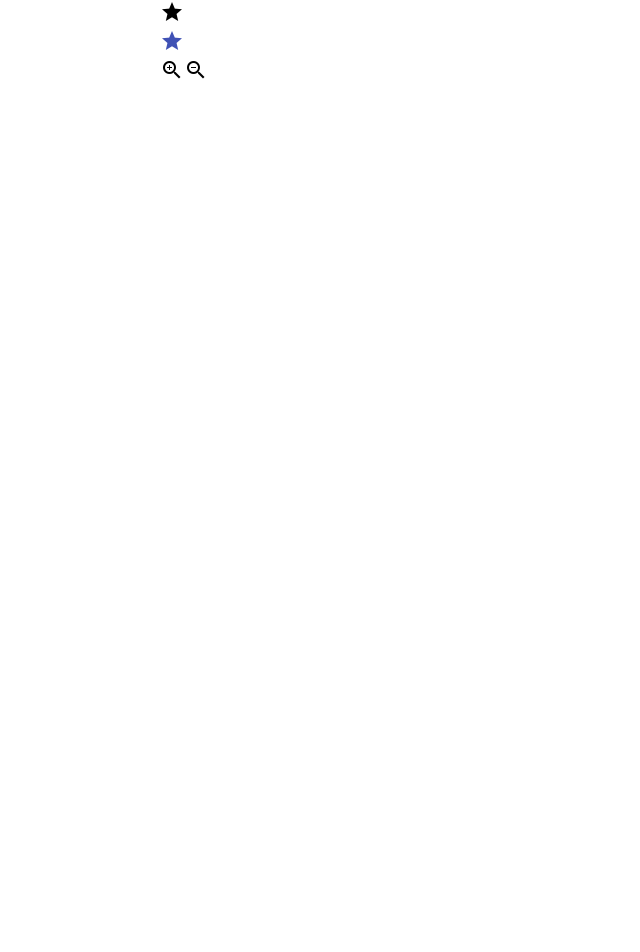
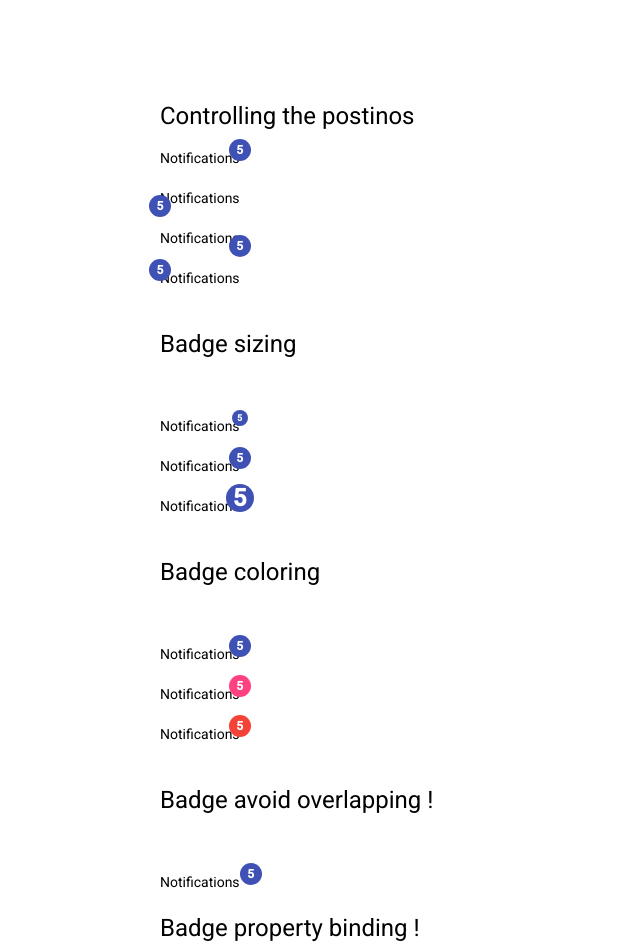
Before and after one commit to spankbang/AngularMaterial, an Angular app: page / in a window 1280 px wide. Shown: the top 952 px of the page, without its empty margins (0-640 px from the left). Before the commit the page ends 800 px from the top, so only its background shows below. Built offline with nearby package versions, Linux system fonts and the light colour scheme.

Commit message:
added badges

```diff
--- a/src/app/app.component.html
+++ b/src/app/app.component.html
@@ -1,26 +1,154 @@
-<!-- import { MatIconModule } from '@angular/material/icon' -->
+<div class="container">
+
+  <h1>Controlling the postinos </h1>
+
+  <span
+      matBadge="5"
+  >
+    Notifications
+  </span>
+
+  <br> <br>
+
+  <!--  Controlling the postinos ! -->
+    <span
+      matBadge="5"
+      matBadgePosition="below before"
+  >
+    Notifications
+  </span>
 
 
-<div class="container">
-  <mat-icon>
-    grade
-  </mat-icon>
+  <br> <br>
+
+  <span
+      matBadge="5"
+      matBadgePosition="below after"
+  >
+    Notifications
+  </span>
+
+  <br> <br>
+
+  <span
+      matBadge="5"
+      matBadgePosition="above before"
+  >
+    Notifications
+  </span>
+
+  <!--  Controlling the postinos above ! -->
 
 
-  <br>
-  <!-- add the color ! -->
-  <mat-icon
-    color="primary"
-  >
-    grade
-  </mat-icon>
+
+  <br> <br> <br>
 
 
-  <br>
-  <mat-icon>
-    zoom_in
-  </mat-icon>
-  <mat-icon>
-    zoom_out
-  </mat-icon>
+
+  <!-- Badge sizing ! -->
+  <h1>Badge sizing</h1>
+  <br> <br>
+
+  <span
+      matBadge="5"
+      matBadgeSize="small"
+  >
+    Notifications
+  </span>
+  <br> <br>
+
+  <span
+      matBadge="5"
+      matBadgeSize="medium"
+  >
+    Notifications
+  </span>
+
+  <br> <br>
+
+  <span matBadge="5" matBadgeSize="large">
+    Notifications
+  </span>
+
+
+
+  <br> <br> <br>
+
+
+
+  <!-- Badge coloring ! -->
+  <h1>Badge coloring</h1>
+  <br> <br>
+
+  <span
+      matBadge="5"
+      matBadgeColor="primary"
+  >
+    Notifications
+  </span>
+
+  <br> <br>
+
+  <span
+      matBadge="5"
+      matBadgeColor="accent"
+  >
+    Notifications
+  </span>
+
+  <br> <br>
+
+  <span
+      matBadge="5"
+      matBadgeColor="warn"
+  >
+    Notifications
+  </span>
+
+
+
+
+  <br> <br> <br>
+
+
+
+  <!-- Badge coloring ! -->
+  <h1>Badge avoid overlapping !</h1>
+  <br> <br>
+  <span
+      matBadge="5"
+      matBadgeOverlap="false"
+  >
+    Notifications
+  </span>
+
+
+  <br> <br>
+
+
+
+  <!-- Badge coloring ! -->
+  <h1>Badge property binding !</h1>
+  <br> <br>
+  <span
+      [matBadge]="notifications"
+
+  >
+    Notifications
+  </span>
+  <br> <br> <br>
+
+
+
+  <!-- Badge coloring ! -->
+  <h1>Badge conditional rendering !</h1>
+  <br> <br>
+  <span
+      [matBadge]="notifications"
+      [matBadgeHidden]="notifications === '0'"
+  >
+    Notifications
+  </span>
+  <br> <br> <br>
+
 </div>
--- a/src/app/app.component.scss
+++ b/src/app/app.component.scss
@@ -1,4 +1,4 @@
 .container {
     width: 75%;
-    margin: auto;
+    margin: 100px auto;
 }
--- a/src/app/app.component.ts
+++ b/src/app/app.component.ts
@@ -7,4 +7,5 @@ import { Component } from '@angular/core';
 })
 export class AppComponent {
   title = 'BlogMiniProject';
+  notifications="85"
 }
--- a/src/app/materials/materials.module.ts
+++ b/src/app/materials/materials.module.ts
@@ -1,8 +1,8 @@
 import { NgModule } from '@angular/core';
-import { MatIconModule } from '@angular/material/icon';
+import { MatBadgeModule } from '@angular/material/badge'
 
 const MaterialComponents = [
-  MatIconModule
+  MatBadgeModule
 ]
 
 @NgModule({
```
